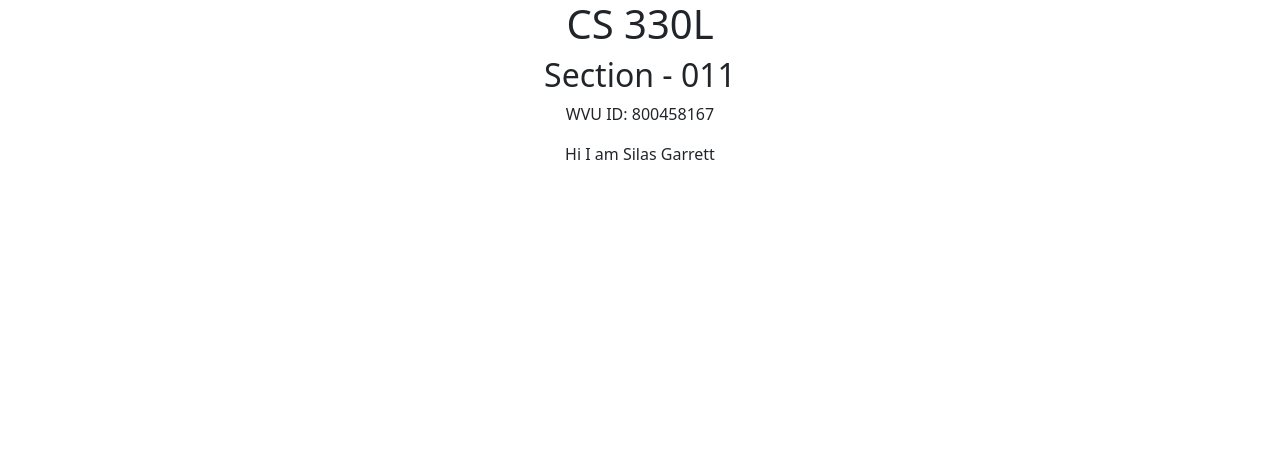
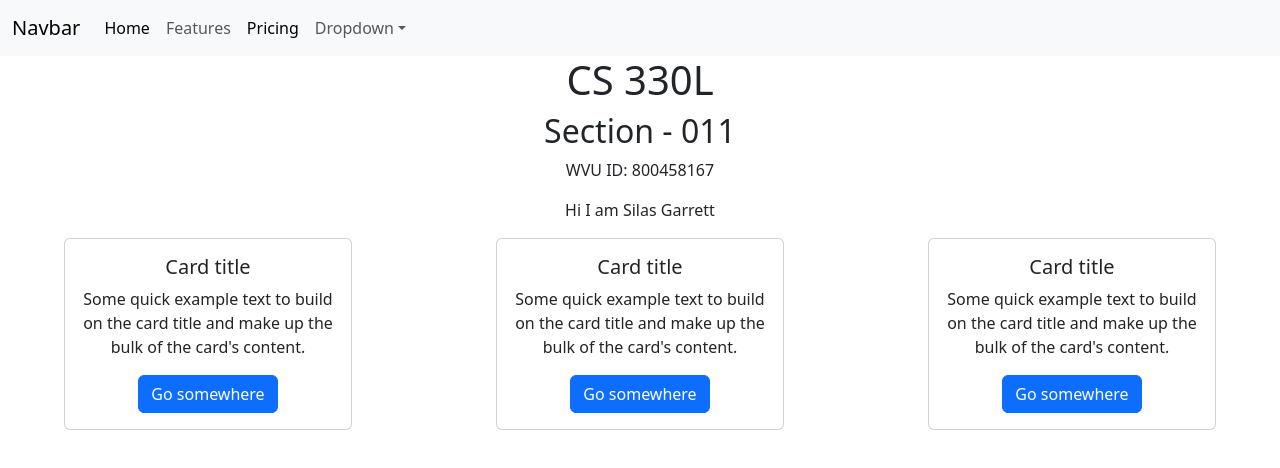
Before and after one commit to silasofnarnia/CS330LBonusLab, a React (Create React App) app in the folder amplifyapp/: page / in a window 1280 px wide. Shown: the top 468 px of the page. Built offline with nearby package versions, Linux system fonts and the light colour scheme.

Commit message:
Steps 6 and 7: The NavBar and Card Components.

```diff
--- a/amplifyapp/src/App.js
+++ b/amplifyapp/src/App.js
@@ -1,14 +1,33 @@
 import logo from './logo.svg';
 import './App.css';
-import bootstrap from "bootstrap";
+// Desired import: import bootstrap from "bootstrap";
+// Import everything from bootstrap:
+import { Alert,
+        Button,
+        Carousel,
+        Collapse,
+        Dropdown,
+        Modal,
+        Offcanvas,
+        Popover,
+        ScrollSpy,
+        Tab,
+        Toast,
+        Tooltip } from "bootstrap";
+
+// Import component.
+import NavBar from './Components/NavBar';
+import Card from './Components/Card';
 
 function App() {
   return (
     <div className="App">
+      <NavBar/>
       <h1>CS 330L</h1>
       <h2>Section - 011</h2>
       <p>WVU ID: 800458167</p>
       <p>Hi I am Silas Garrett</p>
+      <Card />
     </div>
   );
 }
--- /dev/null
+++ b/amplifyapp/src/Components/Card.js
@@ -0,0 +1,30 @@
+function Card() {
+    return (
+        <div id="threeCardsContainer"
+            style={{display: "flex", gap: 9 + 'rem', justifyContent: "center"}}>
+            <div class="card" style={{width: 18 + 'rem'}}>
+                <div class="card-body">
+                    <h5 class="card-title">Card title</h5>
+                    <p class="card-text">Some quick example text to build on the card title and make up the bulk of the card's content.</p>
+                    <a href="#" class="btn btn-primary">Go somewhere</a>
+                </div>
+            </div>
+            <div class="card" style={{width: 18 + 'rem'}}>
+                <div class="card-body">
+                    <h5 class="card-title">Card title</h5>
+                    <p class="card-text">Some quick example text to build on the card title and make up the bulk of the card's content.</p>
+                    <a href="#" class="btn btn-primary">Go somewhere</a>
+                </div>
+            </div>
+            <div class="card" style={{width: 18 + 'rem'}}>
+                <div class="card-body">
+                    <h5 class="card-title">Card title</h5>
+                    <p class="card-text">Some quick example text to build on the card title and make up the bulk of the card's content.</p>
+                    <a href="#" class="btn btn-primary">Go somewhere</a>
+                </div>
+            </div>
+        </div>
+    ); // End returning HTML for Card function.
+} // End function Card().
+
+export default Card;
--- /dev/null
+++ b/amplifyapp/src/Components/NavBar.js
@@ -0,0 +1,39 @@
+function NavBar() {
+
+    return (
+        <nav class="navbar navbar-expand-lg navbar-light bg-light">
+            <div class="container-fluid">
+                <a class="navbar-brand" href="#">Navbar</a>
+                <button class="navbar-toggler" type="button" data-bs-toggle="collapse" data-bs-target="#navbarSupportedContent" aria-controls="navbarSupportedContent" aria-expanded="false" aria-label="Toggle navigation">
+                <span class="navbar-toggler-icon"></span>
+                </button>
+                <div class="collapse navbar-collapse" id="navbarSupportedContent">
+                    <ul class="navbar-nav me-auto mb-2 mb-lg-0">
+                        <li class="nav-item">
+                            <a class="nav-link active" aria-current="page" href="#">Home</a>
+                        </li>
+                        <li class="nav-item">
+                            <a class="nav-link" href="#">Features</a>
+                        </li>
+                        <li class="nav-item">
+                            <a class="nav-link active" aria-current="page" href="#">Pricing</a>
+                        </li>
+                        <li class="nav-item dropdown">
+                            <a class="nav-link dropdown-toggle" href="#" id="navbarDropdown" role="button" data-bs-toggle="dropdown" aria-expanded="false">
+                                Dropdown
+                            </a>
+                            <ul class="dropdown-menu" aria-labelledby="navbarDropdown">
+                                <li><a class="dropdown-item" href="#">Action</a></li>
+                                <li><a class="dropdown-item" href="#">Another action</a></li>
+                                <li><a class="dropdown-item" href="#">Something else here</a></li>
+                            </ul>
+                        </li>
+                    </ul>
+                </div>
+            </div>
+        </nav>
+    ); // End of the HTML to return.
+
+} // End of function NavBar.
+
+export default NavBar;
```
